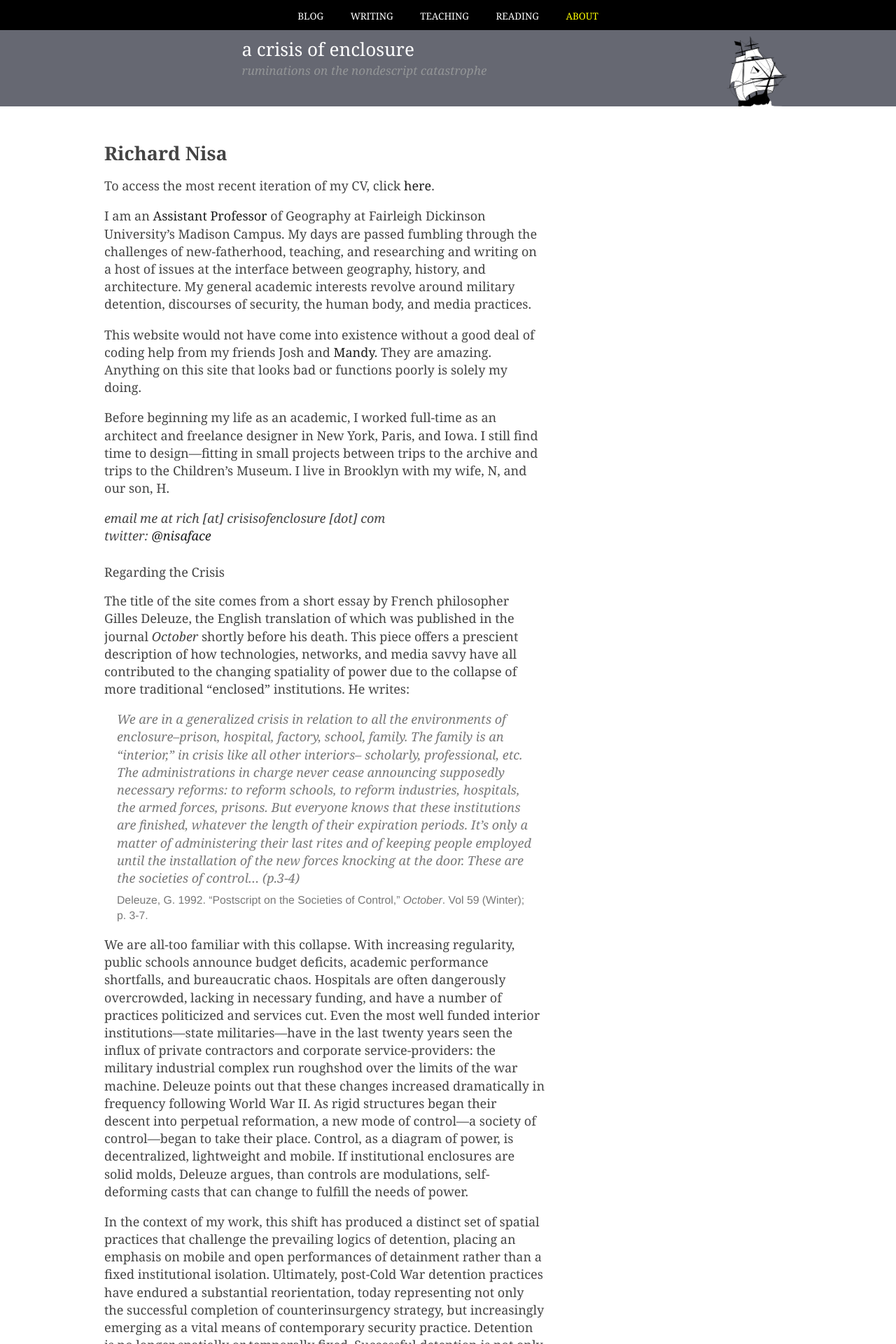
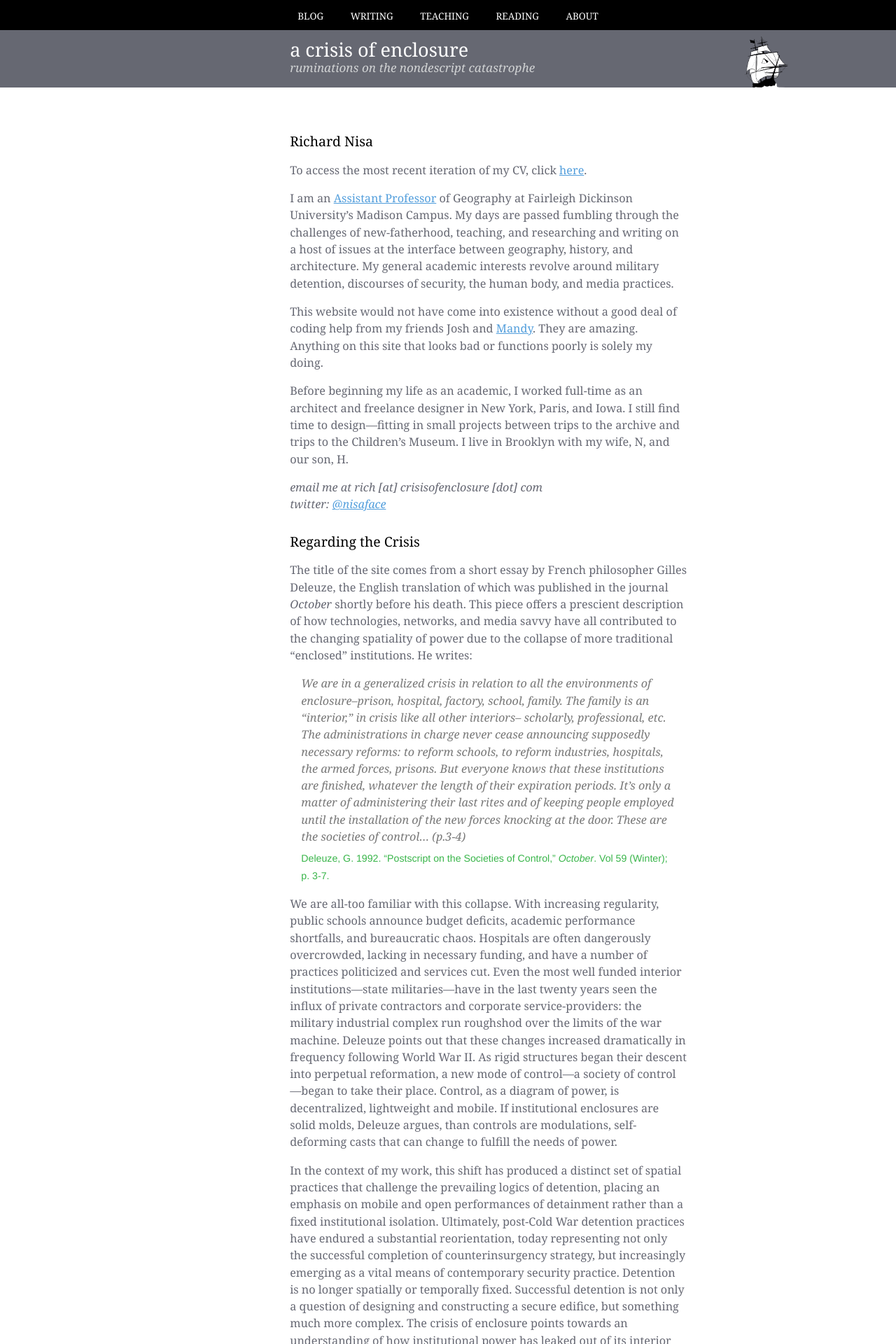
Before and after one commit to nisaface/nisaface.github.io, a Jekyll site: the page built from about/index.md, in a window 1280 px wide. Shown: the top 1920 px of the page at 70% size. Built offline with Jekyll 4.4.1, drawn with Linux system fonts in a browser that asks for light colours.

Commit message:
some more changes
working on getting the formatting of posts the way I want it. the
header is still wrong, as the ship messes up at small sizes. in fact
everything does…

```diff
--- a/_layouts/default.html
+++ b/_layouts/default.html
@@ -27,7 +27,7 @@
 
       <div class="container">
         <a class="site-title" href="{{ site.url }}">{{ site.title }}</a>
-        <img src="/img/masthead.png" align = "right" height= "100px">
+        <img src="/img/masthead.png" align = "right" height= "73px">
         <p class="site-description">{{ site.description }}</p>
       </div>
     </header>
--- a/_layouts/post.html
+++ b/_layouts/post.html
@@ -12,7 +12,7 @@
 
 <article class="post {% if page.category %}{{ page.category }}{% endif %} single">
   <header class="post-header">
-    <span class="post-meta"><time class="post-date">{{ page.date | | date: "%-d %B %Y" }}</time>{% if page.category %} <a class="post-category" href="{{ site.url }}/category/{{ page.category }}/">{{ page.category }}</a>{% endif %}</span>
+    <span class="post-meta"><time class="post-date">{{ page.date | date: "%B %d, %Y" }}</time>{% if page.category %} <a class="post-category" href="{{ site.url }}/category/{{ page.category }}/">{{ page.category }}</a>{% endif %}</span>
     {% if page.image %}<img class="post-image" src="{{ imageurl }}">{% endif %}
     <h1 class="post-title">{% if post.category == 'reading'%}<em>{% endif %}{{ page.title }}{% if post.category == 'reading'%}</em>{% endif %}</h1>
     {% if page.subtitle %}<h3 class="post-subtitle">{{ page.subtitle }}</h3>{% endif %}
--- a/about/index.md
+++ b/about/index.md
@@ -16,7 +14,7 @@
 _email me at rich [at] crisisofenclosure [dot] com_
 _twitter: [@nisaface](http://twitter.com/nisaface)_
 
-## Regarding the Crisis
+### Regarding the Crisis
 
 The title of the site comes from a short essay by French philosopher Gilles Deleuze, the English translation of which was published in the journal _October_ shortly before his death. This piece offers a prescient description of how technologies, networks, and media savvy have all contributed to the changing spatiality of power due to the collapse of more traditional “enclosed” institutions. He writes:
 
--- a/css/style.css
+++ b/css/style.css
@@ -470,6 +470,8 @@
   font-family: Helvetica, Verdana, Arial, sans-serif;
   margin-top: .5em;
   font-size: .875em;
+  color: #39B54A;
+
 }
 
 /*cite*/
@@ -510,7 +512,9 @@
 }
 
 h3 {
-  font-size: 1.125em;
+  font-size: 1.2em;
+  font-weight: normal;
+  color: black;
 }
 
 h4,
@@ -618,31 +622,32 @@
 
 .main {
   background-color: #ffffff;
-  color: #444444;
+  color: #666873;
 }
 
 /* Header
    ========================================================================== */
 .site-header {
-  height: 152px;
+  height: 125px;
 }
 
 .site-title {
   color: #FFFFFF;
   border-bottom: 0;
   text-transform: lowercase;
-  font-size: 1.45em;
-  margin-left: 20%;
+  font-size: 1.5em;
+  margin-left: 27%;
 }
 
 .site-description {
-  margin: 0;
+  margin-top: -5px;
   font-size: .95em;
   font-style: italic;
-  color: #939597;
-  margin-left: 20%;
+  color: #D1D3D4;
+  margin-left: 27%;
 
 }
+
 
 /* Nav
    ========================================================================== */
@@ -689,11 +694,12 @@
 }
 
 .post-title {
-  margin bottom: 1em;
+  margin-bottom: 1em;
+  margin-top: 2em;
   font-size: 1.2em;
   max-width: 50em;
   margin: 0 auto 0;
-  color: #666873;
+  color: #000000;
   font-weight: normal;
 }
 
@@ -719,11 +725,17 @@
   margin-bottom: 1em;
 }
 
-.post-date,
+.post-date {
+font-size: .75em;
+font-style: italic;
+color: #939597;
+border-bottom: none;
+}
+
 .post-category {
   font-size: .75em;
   font-style: italic;
-  color: #939597;
+  color: #ffffff;
   border-bottom: none;
 }
 
@@ -732,7 +744,8 @@
 }
 
 .post-content {
-  font-size: .95em;
+  font-size: .9em;
+  line-height: 1.5em;
   max-width: 50em;
   margin: 0 auto;
   color: #666873;
@@ -740,6 +753,16 @@
 
 .post img {
   border: .5em #d1d2d4 solid;
+}
+
+.post-content a {
+  color: #529edc;
+  text-decoration: underline;
+
+}
+
+.post-content a:hover {
+  color: #2788E1;
 }
 
 .full {
@@ -797,14 +820,14 @@
 
   .post-meta {
     float: left;
-    width: 25%;
+    width: 27%;
   }
 
   .reading .post-image,
   .teaching .post-image {
     float: left;
     margin: 0 1em 1em 0;
-    max-width: 25%;
+    max-width: 27%;
   }
 
   .full {
@@ -825,11 +848,11 @@
   .post-content,
   .post-title,
   .post-subtitle {
-    margin-left: 33.33%;
+    margin-left: 27%;
   }
 
   .post-meta {
-    width: 33.33%;
+    width: 27%;
   }
 
   .full {
@@ -840,6 +863,6 @@
   /*blockquote cite {
     color: green;
     margin-left: -50%;
-    width: 33.33%;
+    width: 25%;
   }*/
 }
```
Also changed, not shown: other parts of about/index.md (+2 -4 lines), _posts/2014-11-21-exchanges-map.md (+0 -1 lines), _posts/2014-12-21-capture-and-control.md (renamed from _posts/2014-12-20-capture-and-control.md), 1 other file.
